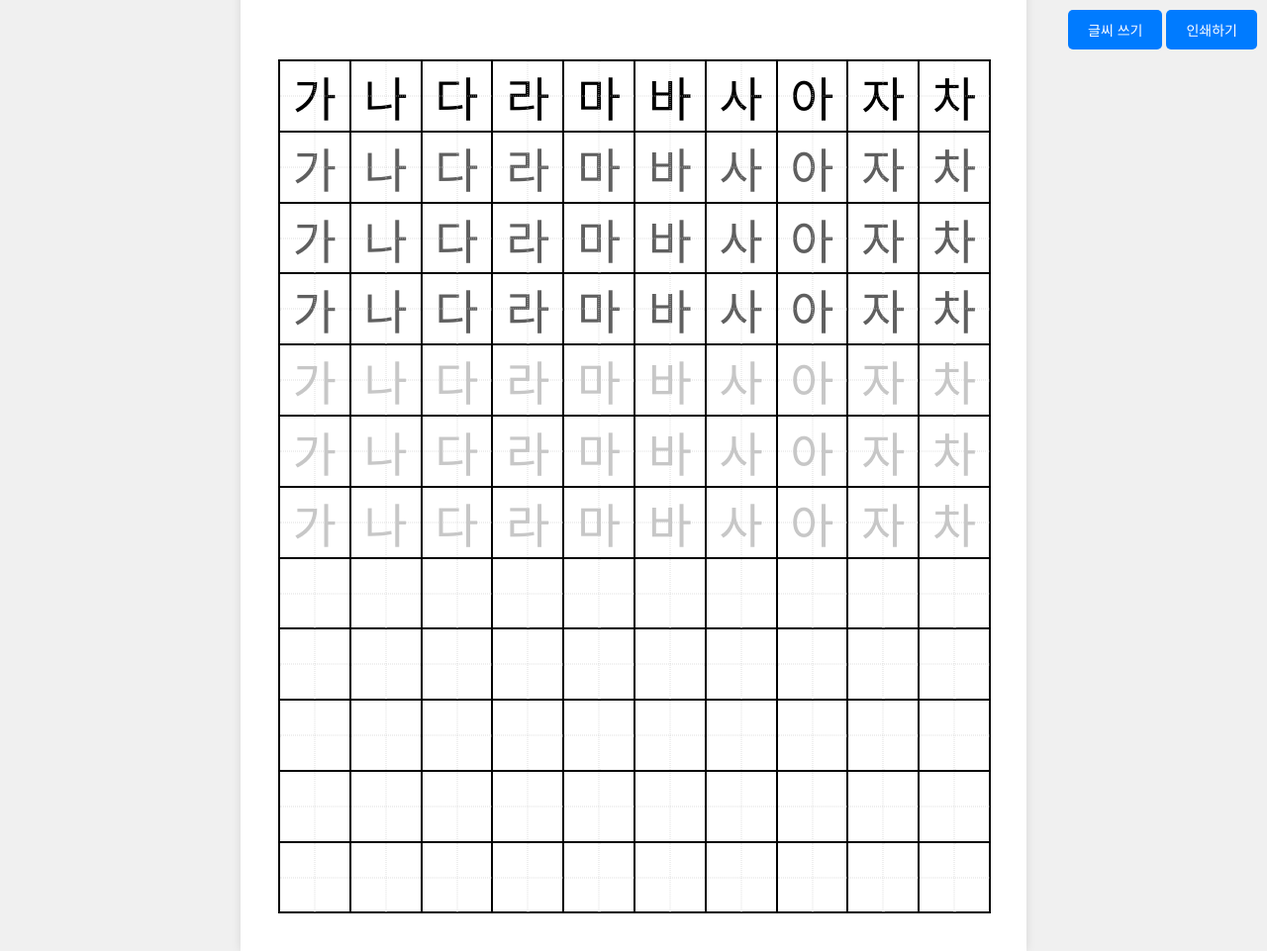
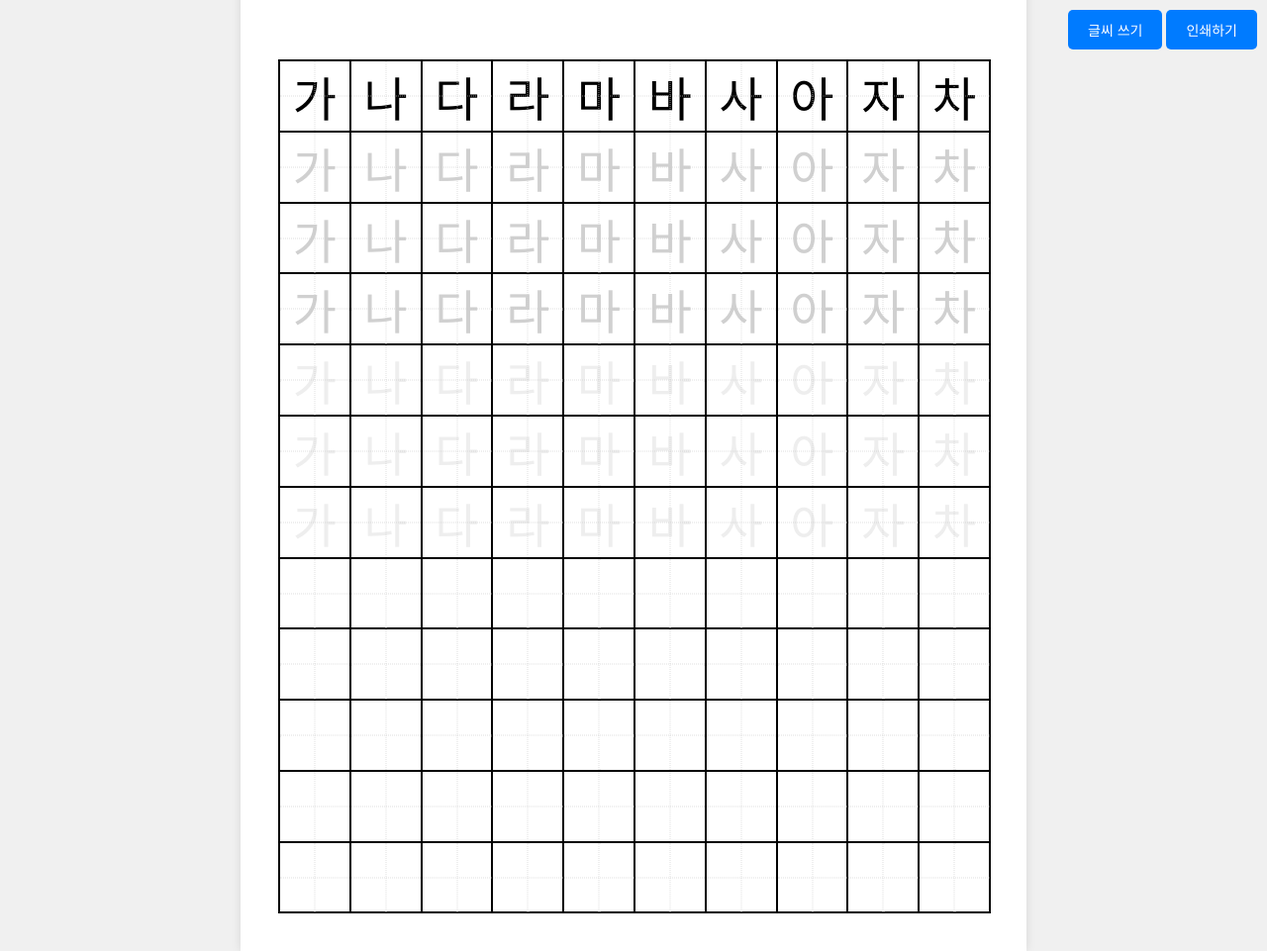
Before and after one commit to gaheeyoon/tennote, a plain HTML site: page index.html in a window 1280 px wide. Shown: the whole page at 99% size. Drawn offline with Linux system fonts and the light colour scheme; a web font is replaced by a local one.

Commit message:
Update style.css

```diff
--- a/style.css
+++ b/style.css
@@ -57,13 +57,10 @@ body {
   opacity: 0.3;
 }
 .square:nth-child(n + 11):nth-child(-n + 40) {
-  color: #5f5f5f;
+  color: #d0d0d0;
 }
 .square:nth-child(n + 41):nth-child(-n + 70) {
-  color: #c7c7c7;
-}
-.square:nth-child(n + 71):nth-child(-n + 120) {
-  color: white;
+  color: #eeeeee;
 }
 .buttonArea {
   position: fixed;
```
